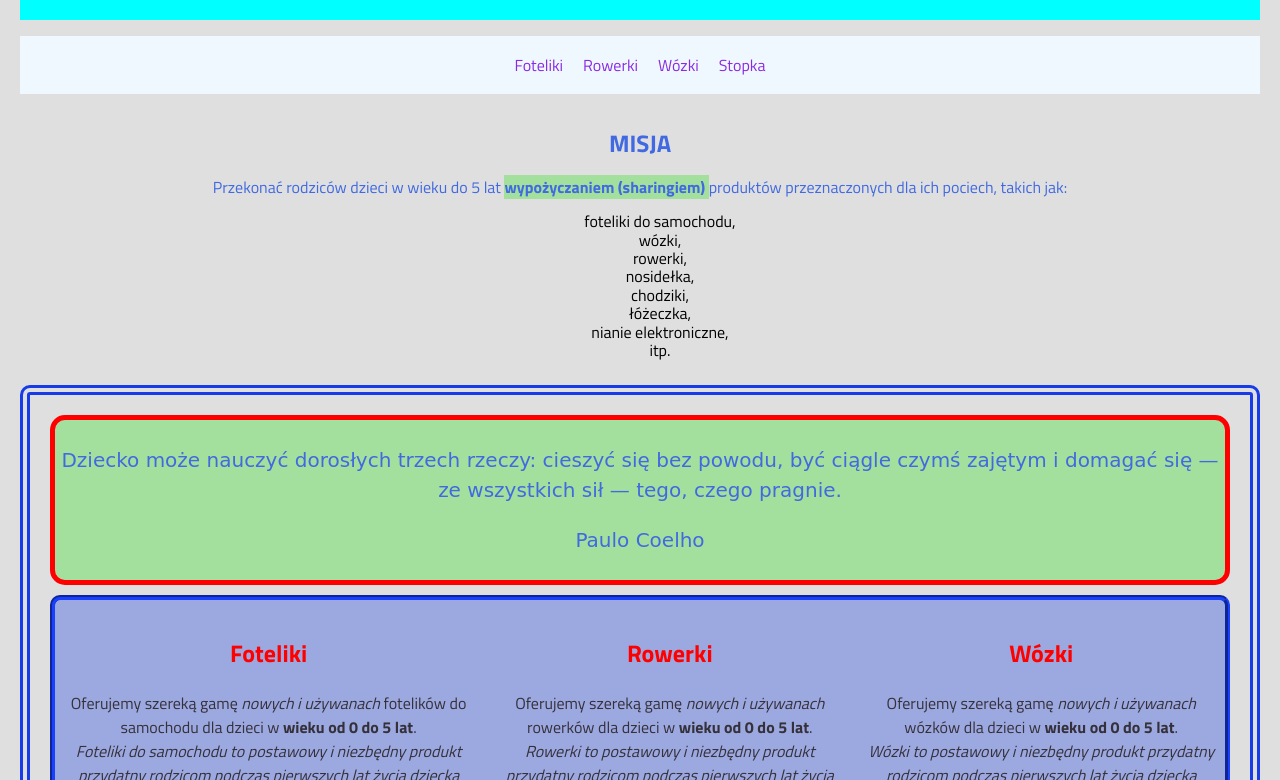
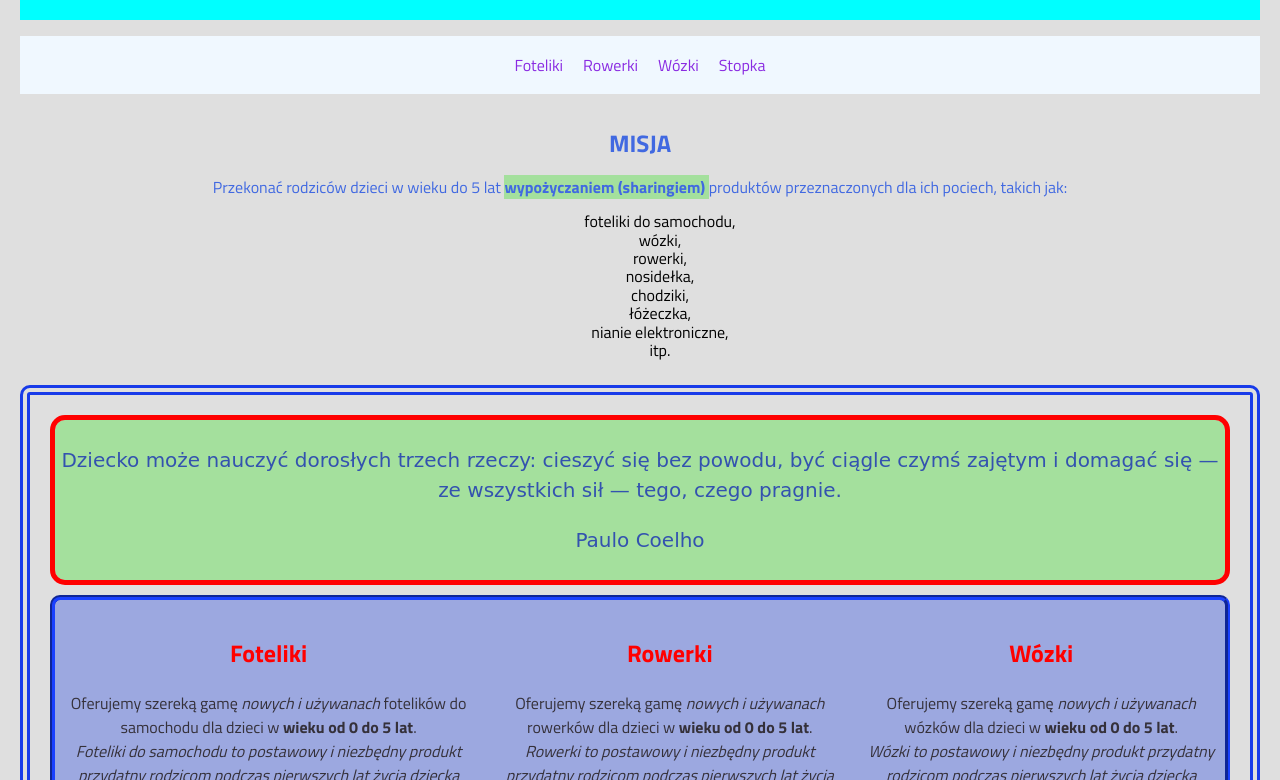
Before and after one commit to MarekBrzezinski/Forowo, a plain HTML site: page index.html in a window 1280 px wide. Shown: the part 402-1182 px from the top of the page. Drawn offline with nearby package versions, Linux system fonts and the light colour scheme; a web font is replaced by a local one.

Commit message:
Change name: aside  to section + change text color

```diff
--- a/css/main.css
+++ b/css/main.css
@@ -9,9 +9,9 @@
     color: red;
 }
 
-.main__aside {
+.main__section {
     font-family: 'Petit Formal Script', cursive;
-    color: royalblue;
+    color: rgb(51 82 175);
     background-color: #43df3061;
     padding: 5px;
     border-radius: 10px;
--- a/index.html
+++ b/index.html
@@ -78,14 +78,14 @@
     </article>
 
     <main class="main">
-      <aside class="main__aside">
+      <section class="main__section">
         <p>
           Dziecko może nauczyć dorosłych trzech rzeczy: cieszyć się bez powodu,
           być ciągle czymś zajętym i domagać się — ze wszystkich sił — tego,
           czego pragnie.
         </p>
         <p>Paulo Coelho</p>
-      </aside>
+      </section>
       <div class="main__offer">
         <section id="foteliki">
           <div class="main__textOffer">
@@ -127,7 +127,7 @@
           </div>
         </section>
       </div>
-  <article class="main__hiddenPriceOffer js-main__hiddenPriceOffer">
+      <article class="main__hiddenPriceOffer js-main__hiddenPriceOffer">
         <h3>Oferta cenowa</h3>
         <table class="main__table">
           <caption class="main__caption">
@@ -184,7 +184,9 @@
           </tr>
         </table>
       </article>
-      <button class="main__button js-main__button">Pokaż ofertę cenową</button>
+      <button class="main__button js-main__button">
+        Pokaż ofertę cenową
+      </button>
     </main>
     <footer class="footer" id="footer">
       Autor: Marek Brzeziński<br />Telefon: 502185032
```
